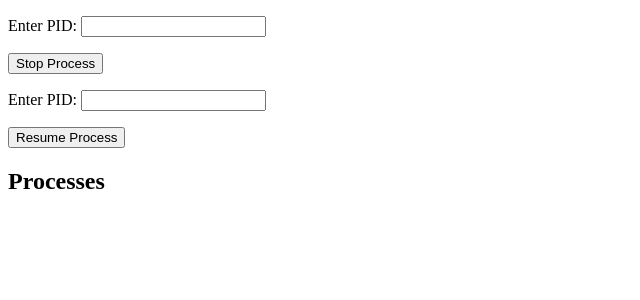
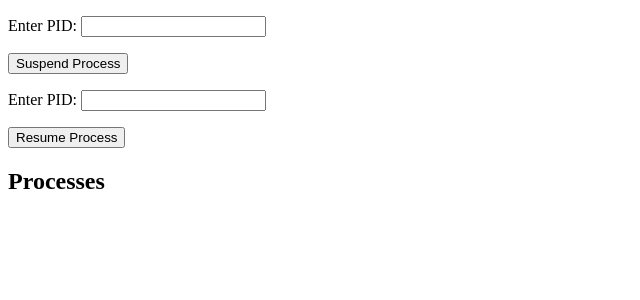
Before and after one commit to rootamin/pid_suspender, a Django app: template templates/index.html in a window 1280 px wide. Shown: the top 300 px of the page, without its empty margins (0-640 px from the left). Run offline with Django 4.2, Linux system fonts and the light colour scheme; the template is opened without the code that fills it: values that come from a table or form of the project are taken from there, others are empty.

Commit message:
initial commit

```diff
--- a/templates/index.html
+++ b/templates/index.html
@@ -8,7 +8,7 @@
 <form action="{% url 'stop_process' %}" method="post">
     {% csrf_token %}
     {{ form.as_p }}
-    <button type="submit">Stop Process</button>
+    <button type="submit">Suspend Process</button>
 </form>
 <form action="{% url 'resume_process' %}" method="post">
     {% csrf_token %}
```
